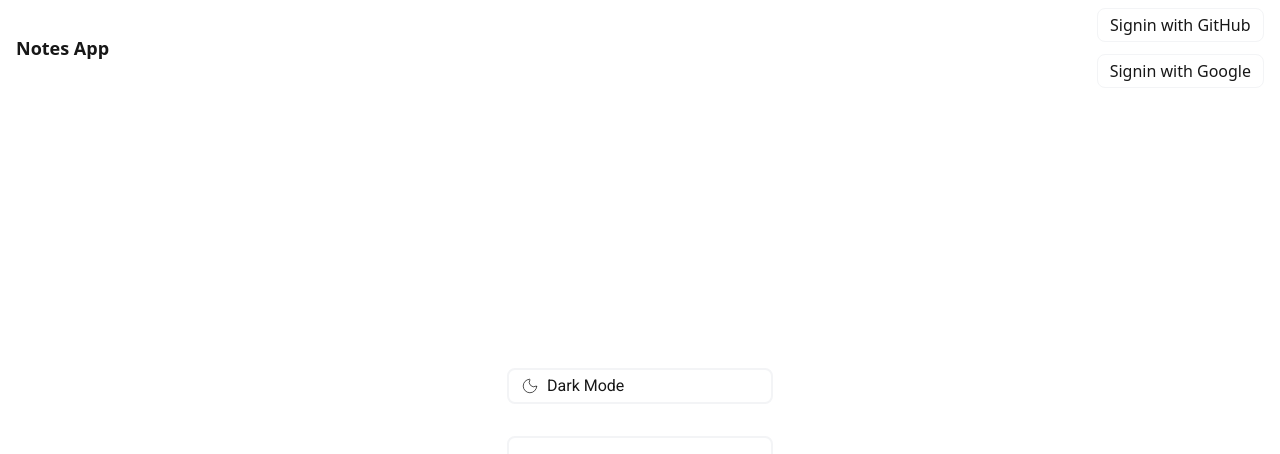
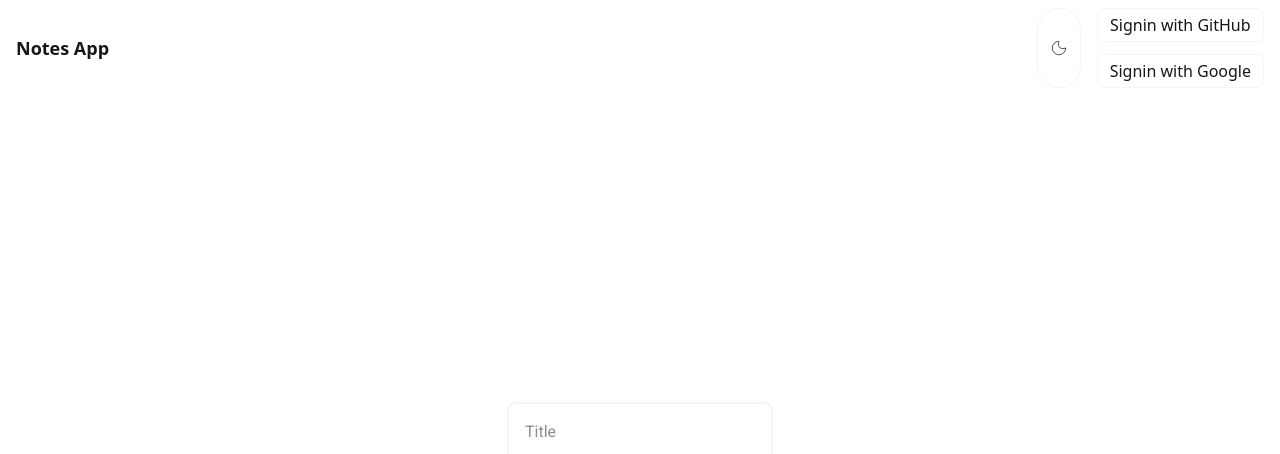
Before and after one commit to LaraBerenguer/notes-app, a Next.js app: page / in a window 1280 px wide. Shown: the top 454 px of the page. Built offline with nearby package versions, Linux system fonts and the light colour scheme; no server answers.

Commit message:
Refactor ThemeTogler.tsx from page to Navbar. Style the button with no text and aria-label

```diff
--- a/src/app/page.tsx
+++ b/src/app/page.tsx
@@ -2,9 +2,7 @@ import NotesList from "@/components/notes_content/NotesList";
 import styles from "./page.module.css";
 import CreateNoteForm from "@/components/notes_forms/CreateNote";
 import Filter from "@/components/filter/Filter";
-import { getNotes } from "../services/notesService";
 import NotesInit from "@/components/init/NotesInit";
-import DarkModeToggler from "@/components/ui/ThemeToggler";
 import { getServerSession } from "next-auth";
 import { authOptions } from "@auth";
 import { PrismaClient } from "@prisma/client";
@@ -19,7 +17,6 @@ export default async function Home() {
   return (
     <div className={`${styles.page} bg-white dark:bg-[#202124] text-[#171717] dark:text-[#e8eaed]`}>
       <main className={styles.main}>
-        <DarkModeToggler />
         <CreateNoteForm />
         <Filter />
         <NotesInit notes={notes} />
--- a/src/components/ui/Navbar.tsx
+++ b/src/components/ui/Navbar.tsx
@@ -6,6 +6,7 @@ import { user_set, user_cleared } from "@/reducers/userReducer";
 import type { RootState } from "@/store/store";
 import Login from "../auth/Login";
 import Image from "next/image";
+import DarkModeToggler from "./ThemeToggler";
 
 const Navbar = () => {
     const { data: session, status } = useSession();
@@ -27,8 +28,10 @@ const Navbar = () => {
 
     return (
         <nav className="w-full px-4 py-2 flex items-center justify-between bg-white dark:bg-[#202124] text-[#171717] dark:text-[#e8eaed]">
-            <div className="text-lg font-bold">Notes App</div>
-            <div className="flex items-center gap-3">
+            <div className="navbar--left text-lg font-bold">Notes App</div>
+            <div className="navbar--right flex gap-4">
+                <DarkModeToggler />
+                <div className="navbar--login-section flex items-center gap-3">
                     {status === "authenticated" && user ? (
                         <>
                             <Image
@@ -45,6 +48,8 @@ const Navbar = () => {
                         <Login />
                     )}
                 </div>
+            </div>
+
         </nav>
     );
 };
--- a/src/components/ui/ThemeToggler.tsx
+++ b/src/components/ui/ThemeToggler.tsx
@@ -8,10 +8,10 @@ const DarkModeToggler = () => {
     return (
         <button
             onClick={toggleDarkMode}
-            className="px-3 py-1 rounded-lg border-2 border-gray-100"
+            className="px-3 py-1 rounded-full border-1 border-gray-100"
             aria-label="Toggle dark mode"
         >
-            {isDark ? <section className="flex gap-2 items-center"><Lightbulb strokeWidth={1} size={18} /><span>Light Mode</span></section> : <section className="flex gap-2 items-center"><Moon strokeWidth={1} size={18} /> Dark Mode</section>}
+            {isDark ? <section className="flex gap-2 items-center"><Lightbulb strokeWidth={1} size={19} aria-label="Lightbulb"/></section> : <section className="flex gap-2 items-center"><Moon strokeWidth={1} size={18} aria-label="Moon" /></section>}
         </button>
     );
 };
```
Lines whose indentation alone changed are shown as unchanged.
